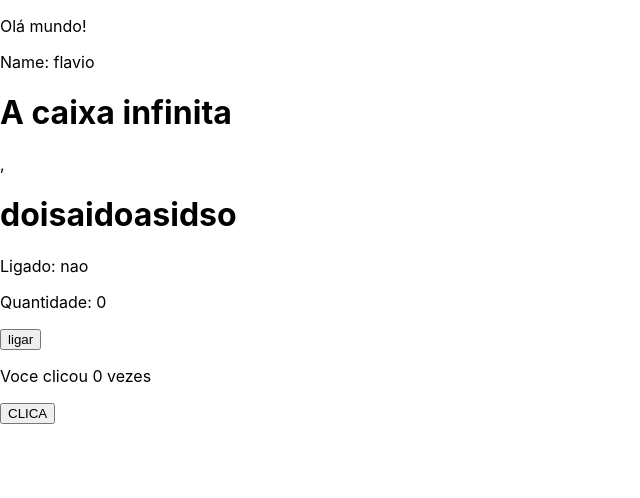
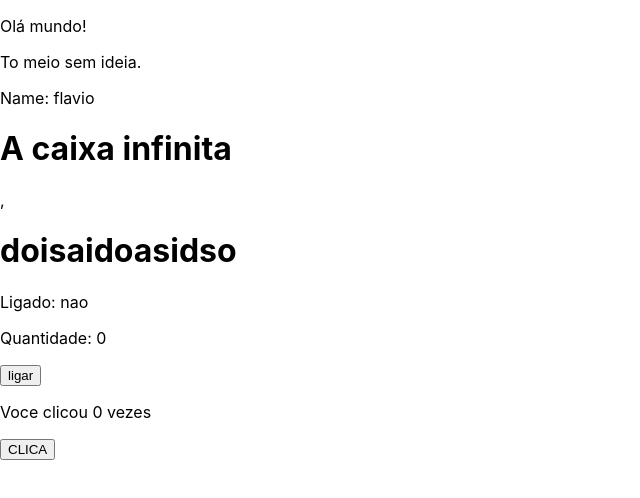
Before and after one commit to flavin27/react-app, a React (Create React App) app: page / in a window 1280 px wide. Shown: the top 498 px of the page, without its empty margins (0-640 px from the left). Built offline with nearby package versions, Linux system fonts and the light colour scheme.

Commit message:
adicionei um <p>

```diff
--- a/src/components/header/Index.jsx
+++ b/src/components/header/Index.jsx
@@ -3,9 +3,15 @@ import React, { Component } from "react";
 export default class Header extends Component{
     render() {
         return (
-            <header>
-                <p>Olá mundo!</p>
-            </header>
+            <>
+                <header>
+                    <p>Olá mundo!</p>
+                </header>
+                <section>
+                    <p>To meio sem ideia.</p>
+                </section>
+            </>
+
         )
     }
 }
```
